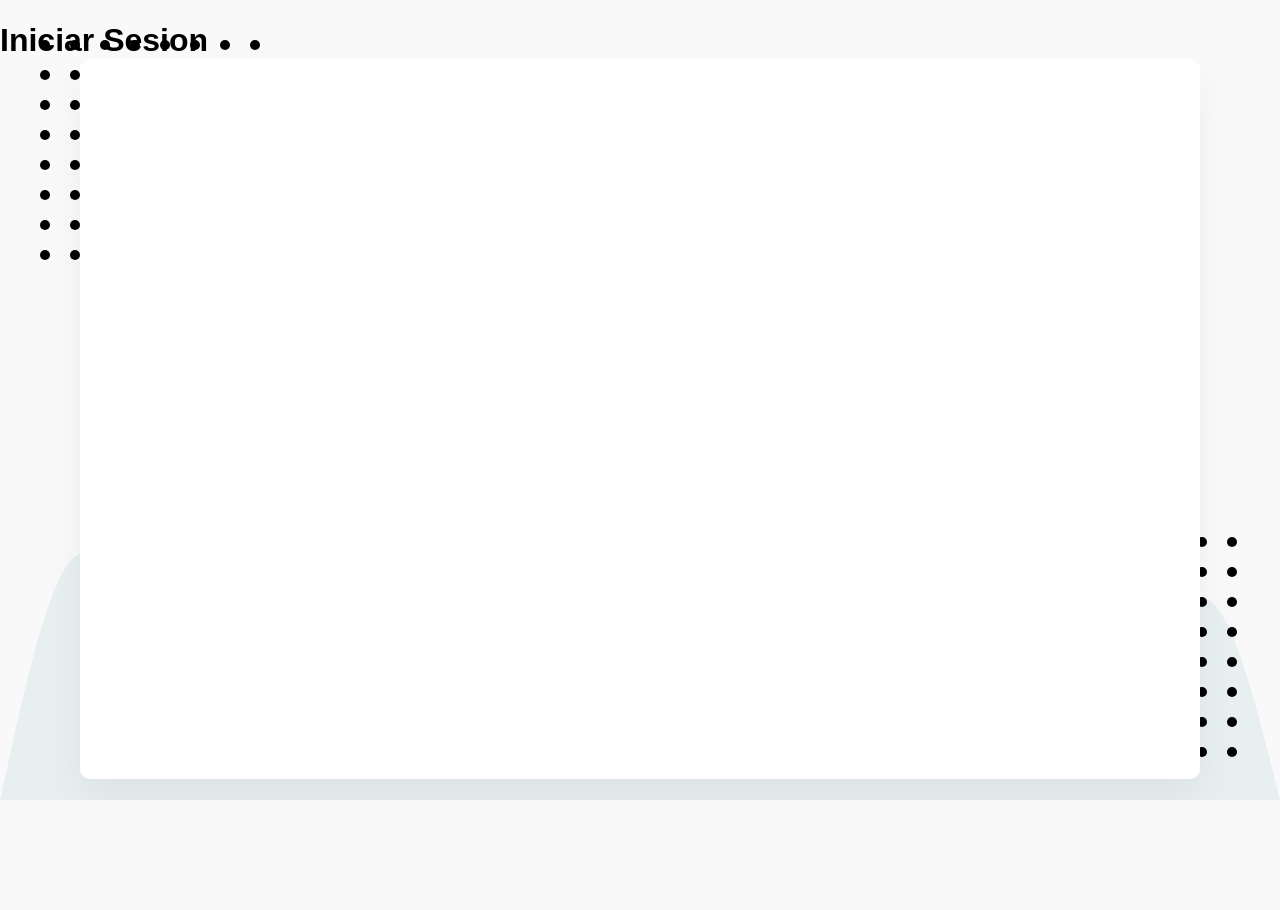
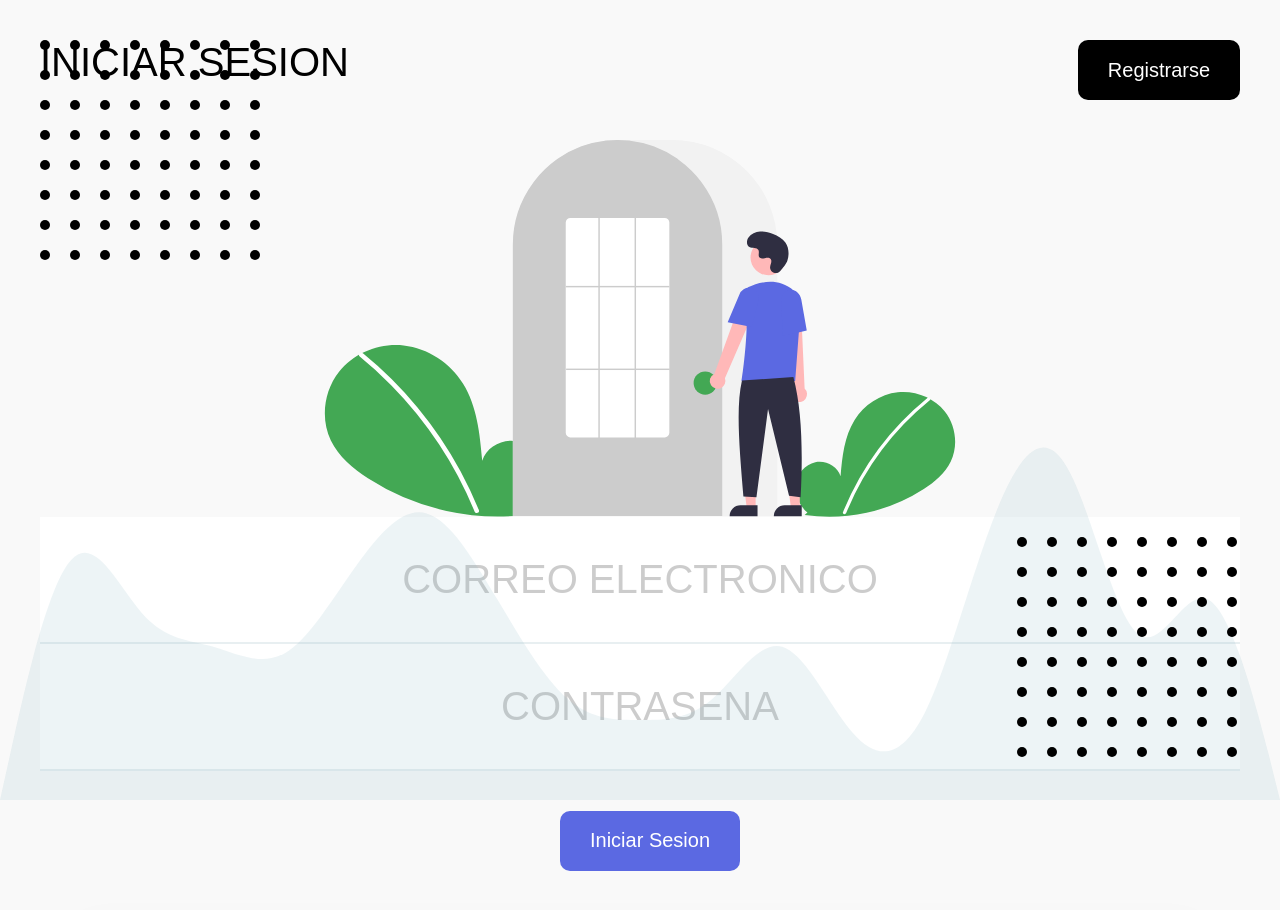
Before and after one commit to Mariangel86/Lista_gastos, a React (Create React App) app: page /Iniciar-Sesion in a window 1280 px wide. Shown: the top 910 px of the page. Before the commit the page ends 800 px from the top, so only its background shows below. Built offline with nearby package versions, Linux system fonts and the light colour scheme; what webfontloader would draw is missing.

Commit message:
changes monday

```diff
--- a/package.json
+++ b/package.json
@@ -6,6 +6,7 @@
     "@testing-library/jest-dom": "^5.16.5",
     "@testing-library/react": "^13.4.0",
     "@testing-library/user-event": "^13.5.0",
+    "firebase": "^9.10.0",
     "react": "^18.2.0",
     "react-dom": "^18.2.0",
     "react-helmet": "^6.1.0",
--- a/src/App.js
+++ b/src/App.js
@@ -17,7 +17,7 @@ const App=()=> {
     <ContenedorBotones>
       <Boton to ="/categorias">Categorias</Boton>
       <Boton to = "/Lista">Lista de Gastos</Boton>
-      <Boton>X</Boton>
+      <Boton to="/">X</Boton>
     </ContenedorBotones>
   </ContenedorHeader>
 </Header>
--- a/src/componentes/RegistroUsuarios.js
+++ b/src/componentes/RegistroUsuarios.js
@@ -1,12 +1,51 @@
-import React from "react";
+import React, { useState } from "react";
 import { Helmet } from "react-helmet";
 import {Header, Titulo, ContenedorHeader} from './../elementos/Header';
 import Boton from './../elementos/Boton';
-import {ContenedorBoton, InputGrande, Input, Formulario, ContenedorFiltros } from './../elementos/ElementosDeFormulario';
+import {ContenedorBoton, Input, Formulario} from './../elementos/ElementosDeFormulario';
 import { ReactComponent as SvgLogin } from './../imagenes/registro.svg';
 import styled from "styled-components";
 
 const RegistroUsuarios=()=> {
+  const [correo, establecerCorreo]= useState('');
+  const [password, establecerPassword]= useState('');
+  const [password2, establecerPassword2]= useState('');
+
+  const handleChange = (e)=>{
+    switch(e.target.name){
+      case 'email':
+        establecerCorreo(e.target.value);
+        break;
+        case 'password':
+        establecerPassword(e.target.value);
+        break;
+        case 'password2':
+        establecerPassword2(e.target.value);
+        break;
+        default:
+        break;
+
+    }
+  }
+  const handleSubmit= (e)=> {
+    e.preventDefault();
+
+
+  const expresionRegular= /[a-zA-Z0-9_.+-]+@[a-zA-Z0-9-]+\.[a-zA-Z0-9-.]+/;
+  if (!expresionRegular.test(correo)){console.log('por favor ingresa un correo electronico valido');
+    return;
+    }
+    if (correo === '' || password === '' || password2 === ''){
+        console.log('Por favor rellena todos los campos');
+        return;
+    }
+    if (password !== password2){
+      console.log('sus contrasenas no son iguales');
+      return;
+    }
+    console.log('Registramos Usuario Correctamente');
+  }
+
   const Svg = styled(SvgLogin)`
   width: 100%;
   max-height: 6.25 rem;
@@ -25,22 +64,28 @@ const RegistroUsuarios=()=> {
         </div>
         </ContenedorHeader>
     </Header>
-    <Formulario>
+    <Formulario onSubmit={handleSubmit}>
       <Svg/>
       <Input
       type="email"
       name="email"
       placeholder="Correo Electronico"
+      value={correo}
+      onChange={handleChange}
       />
       <Input
       type="password"
       name="password"
       placeholder="Contrasena"
+      value={password}
+      onChange={handleChange}
       />
       <Input
       type="password"
       name="password2"
       placeholder="Repetir la Contrasena"
+      value={password2}
+      onChange={handleChange}
       />
       <ContenedorBoton>
       <Boton as="button" primario type="submit">Crear Cuenta</Boton>
--- a/src/componentes/inicioSesion.js
+++ b/src/componentes/inicioSesion.js
@@ -1,8 +1,48 @@
 import React from "react";
+import { Helmet } from "react-helmet";
+import {Header, Titulo, ContenedorHeader} from './../elementos/Header';
+import Boton from './../elementos/Boton';
+import {ContenedorBoton, Input, Formulario} from './../elementos/ElementosDeFormulario';
+import { ReactComponent as SvgLogin } from './../imagenes/login.svg';
+import styled from "styled-components";
 
+
+  const Svg = styled(SvgLogin)`
+  width: 100%;
+  max-height: 12.5 rem;
+  margin-bottom: 1.25 rem;
+  `;
 const InicioSesion=()=> {
   return (
-<h1>Iniciar Sesion</h1>
+<>
+    <Helmet>
+      <title>Iniciar Sesion</title>
+    </Helmet>
+    <Header>
+      <ContenedorHeader>
+        <Titulo> Iniciar Sesion</Titulo>
+        <div>
+        <Boton to="/crear-cuenta">Registrarse</Boton>
+        </div>
+        </ContenedorHeader>
+    </Header>
+    <Formulario>
+      <Svg/>
+      <Input
+      type="email"
+      name="email"
+      placeholder="Correo Electronico"
+      />
+      <Input
+      type="password"
+      name="password"
+      placeholder="Contrasena"
+      />
+      <ContenedorBoton>
+      <Boton as="button" primario type="submit">Iniciar Sesion</Boton>
+      </ContenedorBoton>
+    </Formulario>
+    </>
   );
 }
 
```
Also changed, not shown: src/firebase/firebaseConfig.js (added, +17 -0 lines), 1 other file (tests, documents, lock files or other folders).
